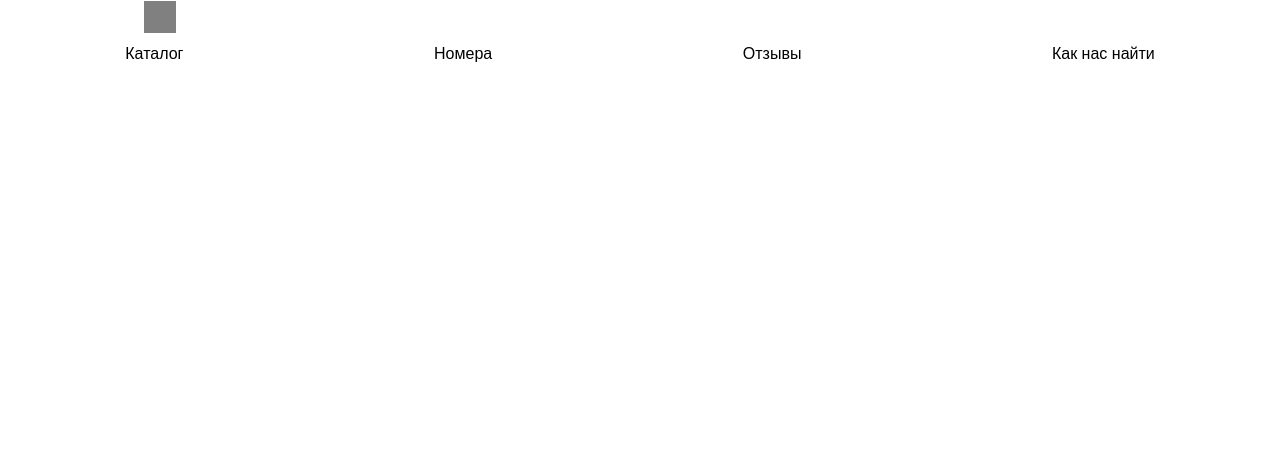
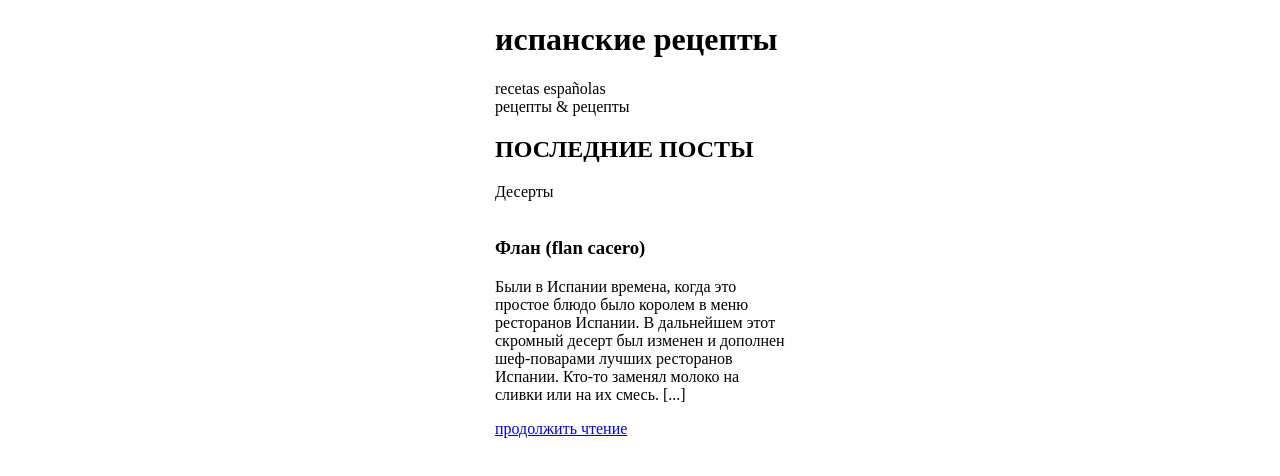
Before and after one commit to ar78ilnik/recetas2, a website: page app/index.html in a window 1280 px wide. Drawn offline with nearby package versions, Linux system fonts and the light colour scheme; files that its build step writes are made by us from their sources.

Commit message:
New header

```diff
--- a/app/html_components/_header.html
+++ b/app/html_components/_header.html
@@ -1,31 +1,9 @@
 <header class="header">
-    <div class="container container_header">
-        <a class="logo" href="index.html">
-            <svg class="icon icon_logo" width="32" height="32">
-                <use xlink:href="img/sprite.svg#icon-logo"></use>
-            </svg>
-        </a>
-        <button class="button button_nav" type="button" aria-expanded="false" aria-controls="list_header">
-        <svg class="icon icon_nav" aria-hidden="true" width="50" height="50">
-            <use class="icon_nav icon_nav-menu" href="img/sprite.svg#menu"></use>
-            <use class="icon_nav icon_nav-cross" href="img/sprite.svg#cross"></use>
-        </svg>
-        </button>
-        <nav class="header__nav nav nav_header">
-            <ul class="list list_header" id="list_header">
-                <li class="list_item">
-                    <a class="link link_header" href="catalog.html">Каталог</a>
-                </li>
-                <li class="list_item">
-                    <a class="link link_header" href="rooms.html">Номера</a>
-                </li>
-                <li class="list_item">
-                    <a class="link link_header" href="reviwes.html">Отзывы</a>
-                </li>
-                <li class="list_item">
-                    <a class="link link_header" href="position.html">Как нас найти</a>
-                </li>
-            </ul>
-        </nav>
+    <div class="container container_title">
+        <h1 class="title title_h1">испанские рецепты</h1>
+        <span class="title title_h2">recetas españolas</span>
+    </div>
+    <div class="header__menu">
+        рецепты & рецепты
     </div>
 </header>
--- a/app/index.html
+++ b/app/index.html
@@ -7,16 +7,38 @@
         <title>Recetas</title>
     </head>
     <body class="page__body">
-        @@include('html_components/_header.html')
-        <main class="main">
-            <article class="container container_full">
-                <picture>
-                    <source srcset="img/500_500.webp" media="(min-width: 600px)">
-                    <source srcset="img/500_500.avif" media="(min-width: 600px)">
-                    <img src="img/500_500.jpg" alt="">
-                </picture>
-            </article>
-        </main>
-        <script src="js/script.js"></script>
+        <div class="container container_body">
+            @@include('html_components/_header.html')
+            <main class="main">
+                <h2 class="title title_h2">ПОСЛЕДНИЕ ПОСТЫ</h2>
+                <div class="container container_recipes">
+                    <div class="recipe">
+                        <div class="recipe__meta">
+                            <span class="title title_category">Десерты</span>
+                        </div>
+                        <img class="recipe__img" src="" alt="">
+                        <div class="recipe__share">
+                            <div class="recipe__likes">
+                                <div class="recipe__like">
+
+                                </div>
+                                <div class="recipe__comment">
+
+                                </div>
+                                <div class="recipe__links">
+
+                                </div>
+                            </div>
+                        </div>
+                        <article class="recipe__article">
+                            <h3 class="title title_h3">Флан (flan cacero)</h3>
+                            <p class="recipe__text">Были в Испании времена, когда это простое блюдо было королем в меню ресторанов Испании. В дальнейшем этот скромный десерт был изменен и дополнен шеф-поварами лучших ресторанов Испании. Кто-то заменял молоко на сливки или на их смесь. [...] </p>
+                        </article>
+                        <a href="#" class="recipe__more">продолжить чтение</a>
+                    </div>
+                </div>
+            </main>
+            <script src="js/script.js"></script>
+        </div>
     </body>
 </html>
--- a/app/scss/button.scss
+++ /dev/null
@@ -1,24 +0,0 @@
-/* Button */
-
-.button {
-	&_nav {
-		display: block;
-		margin: 0;
-		padding: 0;
-		border: none;
-		background-color: transparent;
-		justify-self: end;
-		grid-column-start: 4;
-		grid-column-end: -1;
-		justify-self: center;
-		align-self: center;
-	}
-}
-
-@media (min-width: $tablet-width) {
-	.button {
-		&_nav {
-			display: none;
-		}
-	}
-}
--- a/app/scss/container.scss
+++ b/app/scss/container.scss
@@ -1,26 +1,8 @@
 /* Container */
 
 .container {
-	&_header {
-		position: absolute;
-		top: 0;
-		right: 0;
-		left: 0;
-		display: grid;
-		grid-template-columns: repeat(4, 1fr);
-		grid-template-rows: 75px, 1fr;
-	}
-	&_full {
-		width: 100%;
+	&_body {
+		width: 290px;
+		margin: 0 auto;
 	}
 }
-
-@media (min-width: $tablet-width) {
-	.container {
-		&_header {
-			height: inherit;
-			grid-template-columns: 1fr 3fr;
-			grid-template-rows: 75px, 1fr;
-		}
-	}
-}
--- a/app/scss/header.scss
+++ /dev/null
@@ -1,9 +0,0 @@
-/* Header */
-
-.header {
-	height: 75px;
-	&__nav {
-		grid-column-start: 1;
-		grid-column-end: -1;
-	}
-}
--- a/app/scss/icon.scss
+++ /dev/null
@@ -1,17 +0,0 @@
-/* Icon */
-
-.icon {
-	&_nav {
-		stroke: var(--basic-black);
-	}
-}
-
-.icon_nav-menu,
-.button_nav--open .icon_nav-cross {
-	display: block;
-}
-
-.icon_nav-cross,
-.button_nav--open .icon_nav-menu {
-	display: none;
-}
--- a/app/scss/link.scss
+++ /dev/null
@@ -1,11 +0,0 @@
-.link {
-	&_header {
-		display: flex;
-		height: 100%;
-		align-items: center;
-		justify-content: center;
-		color: var(--basic-black);
-		text-decoration: none;
-		line-height: 40px;
-	}
-}
--- a/app/scss/list.scss
+++ /dev/null
@@ -1,25 +0,0 @@
-/* List */
-
-.list {
-	&_header {
-		margin: 0;
-		padding: 0;
-		list-style: none;
-	}
-}
-
-@media (min-width: $tablet-width) {
-	.list {
-		&_header {
-			height: 100%;
-			display: flex;
-			justify-content: space-between;
-		}
-		&_item {
-			flex-grow: 1;
-		}
-		&_link {
-			vertical-align: center;
-		}
-	}
-}
--- a/app/scss/logo.scss
+++ /dev/null
@@ -1,12 +0,0 @@
-/* Logo */
-
-.logo {
-	display: block;
-	width: 32px;
-	height: 32px;
-	background-color: gray;
-	grid-column-start: 1;
-	grid-column-end: 2;
-	justify-self: center;
-	align-self: center;
-}
--- a/app/scss/nav.scss
+++ /dev/null
@@ -1,19 +0,0 @@
-/* Navigation */
-
-.nav {
-	&_header {
-		display: none;
-	}
-	&_header--open {
-		display: block;
-		background-color: var(--basic-white);
-	}
-}
-
-@media (min-width: $tablet-width) {
-	.nav {
-		&_header {
-			display: block;
-		}
-	}
-}
--- a/app/scss/page.scss
+++ /dev/null
@@ -1,8 +0,0 @@
-/* Page */
-.page {
-	line-height: 1.5;
-	font-family: sans-serif;
-		&__body {
-			margin: 0;
-		}
-}
--- a/app/scss/style.scss
+++ b/app/scss/style.scss
@@ -1,11 +1,3 @@
 @import 'var.scss';
 @import 'box-model.scss';
-@import 'page';
-@import 'header';
 @import 'container.scss';
-@import 'logo';
-@import 'list';
-@import 'nav';
-@import 'button';
-@import 'icon';
-@import 'link';
```
Also changed, not shown: app/fonts/Oswaldregular.woff2 (added), app/img/500_500.jpg (deleted), app/img/840_560.jpg (deleted), app/img/sprite.svg (deleted).
